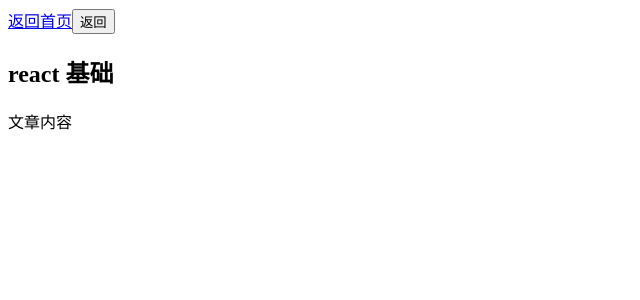
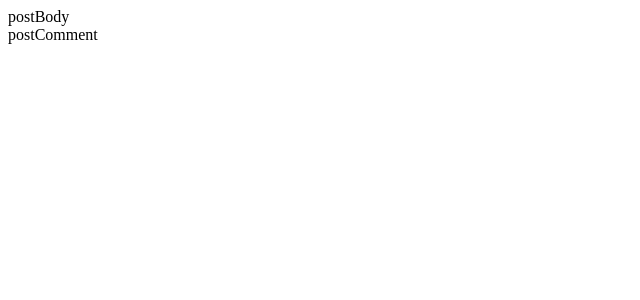
Before and after one commit to Sunny-zz/1808, a React (Create React App) app in the folder react-posts/: page /post/1 in a window 1280 px wide. Shown: the top 300 px of the page, without its empty margins (0-640 px from the left). Built offline with nearby package versions, Linux system fonts and the light colour scheme; data requests are answered from the project's data file.

Commit message:
add PostBody and PostComment

```diff
--- a/react-posts/src/components/Post/Post.js
+++ b/react-posts/src/components/Post/Post.js
@@ -1,6 +1,8 @@
 import React, { Component } from 'react'
 import { Link } from 'react-router-dom'
 import axios from 'axios'
+import PostBody from '../PostBody/PostBody'
+import PostComment from '../PostComment/PostComment'
 class Post extends Component {
   state = {
     post: null
@@ -14,27 +16,27 @@ class Post extends Component {
         this.setState({
           post: res.data
         })
-      }, 1000)
+      }, 5000)
     })
   }
   render() {
     const { post } = this.state
     // '' ""  0  undefined  null NaN
     const showDiv = post ? (
-      <article>
-        <h1>{post.title}</h1>
-        <p>文章内容</p>
-      </article>
+      <div>
+        <PostBody />
+        <PostComment />
+      </div>
     ) : (
-      <div>请稍等。。。</div>
-    )
-    return (
       <div>
-        <Link to="/">返回首页</Link>
-        <button onClick={this.back}>返回</button>
-        {showDiv}
+        <img
+          style={{ width: '100%' }}
+          src="https://timgsa.baidu.com/timg?image&quality=80&size=b9999_10000&sec=1544693249201&di=0daf0a08daf49843b76fdec4bb02bd00&imgtype=0&src=http%3A%2F%2Fimg.ui.cn%2Fdata%2Ffile%2F8%2F9%2F9%2F445998.gif%3FimageMogr2%2Fauto-orient%2Fstrip%2Fthumbnail%2F%25211800%253E"
+          alt=""
+        />
       </div>
     )
+    return showDiv
   }
   back = () => {
     // 被当做路由组件的 react 组件默认会被传递一些 props
--- /dev/null
+++ b/react-posts/src/components/PostBody/PostBody.js
@@ -0,0 +1,9 @@
+import React, { Component } from 'react'
+
+class PostBody extends Component {
+  render() {
+    return <div>postBody</div>
+  }
+}
+
+export default PostBody
--- /dev/null
+++ b/react-posts/src/components/PostComment/PostComment.js
@@ -0,0 +1,9 @@
+import React, { Component } from 'react'
+
+class PostComment extends Component {
+  render() {
+    return <div>postComment</div>
+  }
+}
+
+export default PostComment
```
Also changed, not shown: react-posts/src/components/PostBody/postbody.css (added), react-posts/src/components/PostComment/postcomment.css (added).
